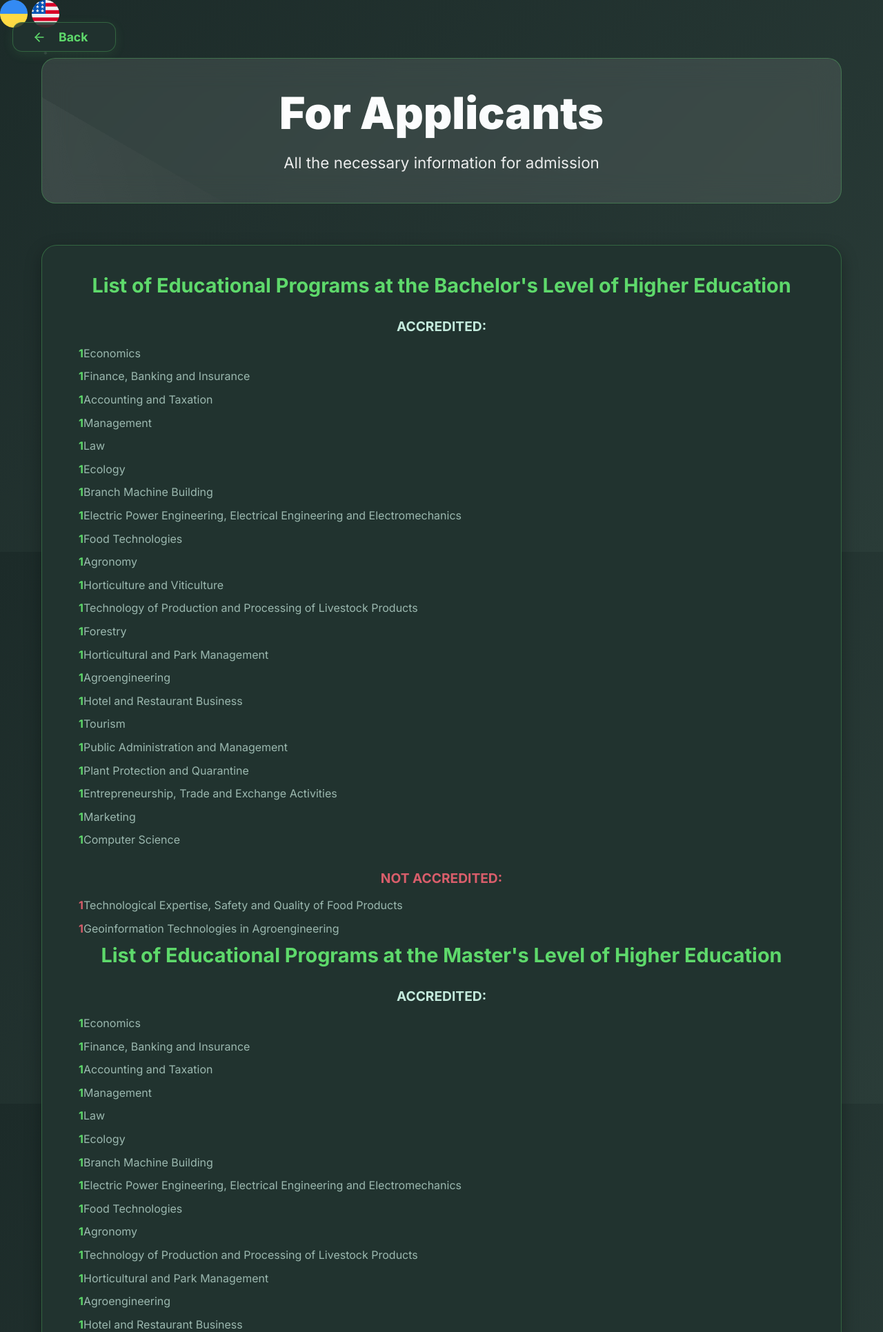
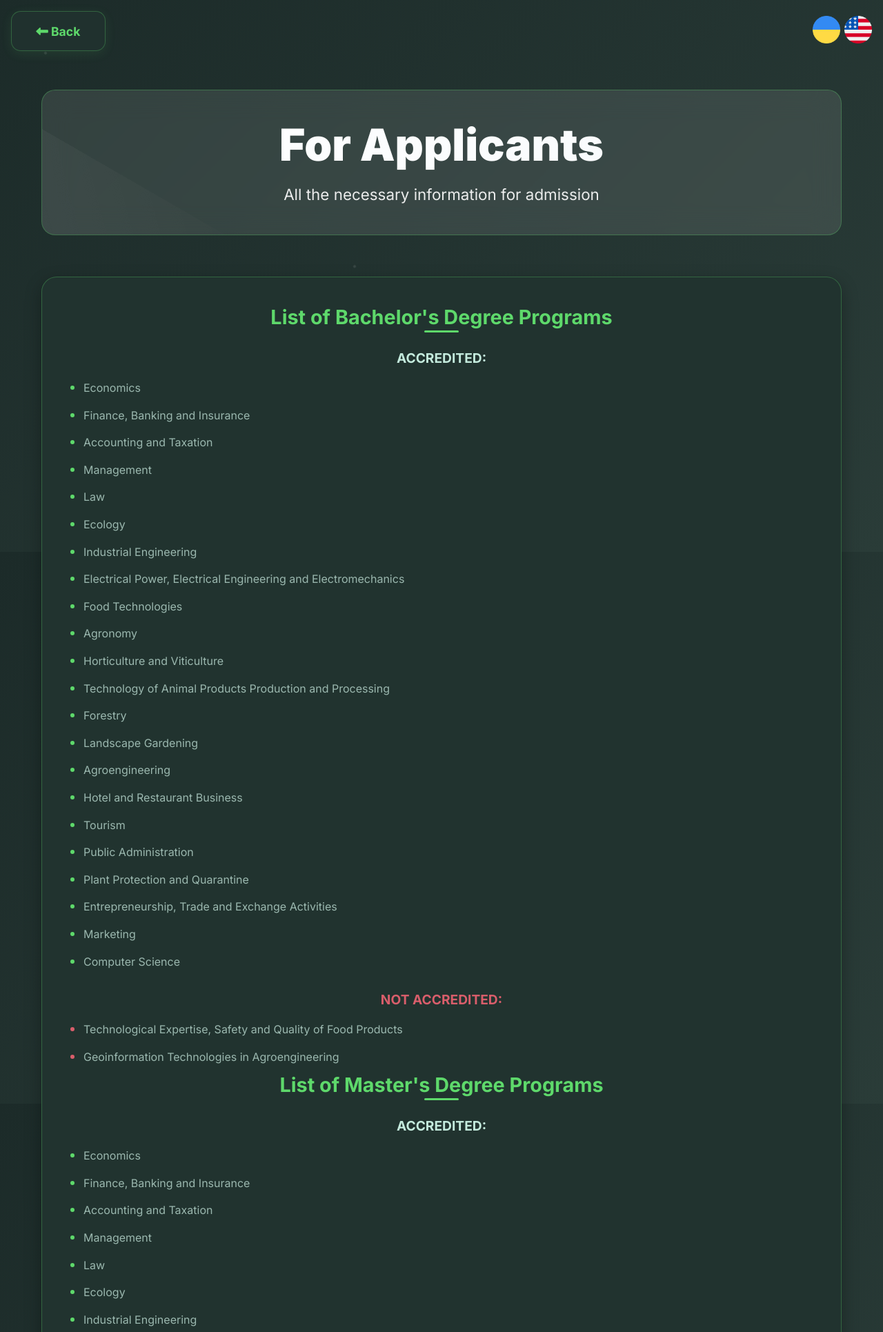
Before and after one commit to BlackGepard777/VNAU_Kiosk, a Flask app: page /en_specialities in a window 1280 px wide. Shown: the top 1931 px of the page at 69% size. Run offline with Flask 3, Linux system fonts and the light colour scheme; some libraries are stand-ins or nearby versions.

Commit message:
Перевірено сторінку Абітурієнти на двох мовах та на екрані 1920px а також виправлено сторінку з спеціальностями

```diff
--- a/templates/English_version/en_abiturient_page_list/en_specialities.html
+++ b/templates/English_version/en_abiturient_page_list/en_specialities.html
@@ -1,5 +1,6 @@
 <!DOCTYPE html>
 <html lang="en">
+
 <head>
     <meta charset="UTF-8">
     <meta name="viewport" content="width=device-width, initial-scale=1.0">
@@ -7,6 +8,7 @@
     <link rel="preconnect" href="https://fonts.googleapis.com">
     <link rel="preconnect" href="https://fonts.gstatic.com" crossorigin>
     <link href="https://fonts.googleapis.com/css2?family=Inter:wght@400;500;700;900&display=swap" rel="stylesheet">
+    <script src="https://kit.fontawesome.com/080c9e2a9a.js" crossorigin="anonymous"></script>
     <style>
         :root {
             --bg: linear-gradient(135deg, #1C2B29 0%, #2A3C38 100%);
@@ -60,10 +62,12 @@
         }
 
         @keyframes float {
+
             0%,
             100% {
                 transform: translateY(0px) rotate(0deg);
             }
+
             50% {
                 transform: translateY(-20px) rotate(180deg);
             }
@@ -88,6 +92,13 @@
             overflow: hidden;
         }
 
+        .header-main-btn {
+            display: flex;
+            justify-content: space-between;
+            align-items: center;
+            padding: 1em;
+        }
+
         .header::before {
             content: '';
             position: absolute;
@@ -103,6 +114,7 @@
             0% {
                 transform: translateX(-100%) translateY(-100%) rotate(30deg);
             }
+
             100% {
                 transform: translateX(100%) translateY(100%) rotate(30deg);
             }
@@ -129,24 +141,20 @@
         }
 
         .back-btn {
-            position: absolute;
-            width: 150px;
-            top: 32px;
-            left: 18px;
+
             font-size: 1.1em;
             color: var(--accent);
-            background: rgba(33,51,47,0.85);
-            padding: 10px 28px;
+            background: rgba(33, 51, 47, 0.85);
+            padding: 1em 2em;
             border-radius: 14px;
             text-decoration: none;
             font-weight: 600;
-            box-shadow: 0 4px 16px rgba(94,217,107,0.10);
+            box-shadow: 0 4px 16px rgba(94, 217, 107, 0.10);
             border: 1px solid var(--border);
             transition: background 0.2s, color 0.2s, transform 0.2s;
             display: inline-flex;
             align-items: center;
             gap: 12px;
-            z-index: 10;
         }
 
         .back-btn svg {
@@ -174,7 +182,7 @@
             text-align: center;
         }
 
-        /* .section-title::after {
+        .section-title::after {
             content: '';
             position: absolute;
             bottom: -5px;
@@ -184,34 +192,15 @@
             height: 3px;
             background: var(--accent);
             border-radius: 2px;
-        } */
+        }
 
        .program-list {
-            list-style: none;
-            padding: 0;
+            list-style-type: none;
+            padding-left: 0;
         }
 
-        .program-list li {
-            font-size: 1rem;
-            line-height: 1.6;
-            color: var(--text-light);
-            margin-bottom: 10px;
-            padding-left: 20px;
-            position: relative;
-        }
-        .program-list li::before {
-            content: attr(data-number);
-            color: var(--accent);
-            font-weight: bold;
-            position: absolute;
-            left: 0;
-            top: 0;
-            width: 20px;
-            text-align: right;
-            padding-right: 5px;
-        }
-
-        .program-list .accredited-section, .program-list .unaccredited-section {
+        .program-list .accredited-section,
+        .program-list .unaccredited-section {
             margin-top: 30px;
             margin-bottom: 15px;
             font-size: 1.2rem;
@@ -221,29 +210,34 @@
         }
 
         .program-list .unaccredited-section {
-            color: #d95e6b; /* A subtle red for contrast */
+            color: #d95e6b;
         }
 
-        .accredited-list, .unaccredited-list {
-            list-style-type: none;
-            padding: 0;
+        .accredited-list,
+        .unaccredited-list {
+            list-style-type: disc;
+            padding-left: 20px;
+            margin: 0;
         }
 
-        .accredited-list li, .unaccredited-list li {
-            padding-left: 20px;
-            margin-bottom: 8px;
-            position: relative;
+        .accredited-list li,
+        .unaccredited-list li {
+            font-size: 1rem;
+            line-height: 1.6;
+            color: var(--text-light);
+            margin-bottom: 10px;
         }
-        .accredited-list li::before, .unaccredited-list li::before {
-            content: counter(item);
-            counter-increment: item;
+
+        .accredited-list li::marker {
             color: var(--accent);
+            font-size: 1.2rem;
             font-weight: bold;
-            position: absolute;
-            left: 0;
         }
-        .unaccredited-list li::before {
+
+        .unaccredited-list li::marker {
             color: #d95e6b;
+            font-size: 1.2rem;
+            font-weight: bold;
         }
 
         .footer {
@@ -266,6 +260,7 @@
         }
 
         @media (min-width: 1600px) {
+
             body,
             .main-content,
             .main-content h2,
@@ -303,12 +298,9 @@
             }
 
             .back-btn {
-            top: 48px;
-            left: 48px;
                 font-size: 1.25em;
-            padding: 16px 40px;
+                padding: 1em 2em;
                 border-radius: 18px;
-            width: 250px;
             }
 
             .footer-logo {
@@ -328,6 +320,7 @@
         }
     </style>
 </head>
+
 <body>
 
     <div class="bg-particles">
@@ -337,17 +330,16 @@
         <div class="particle" style="top: 75%; left: 60%; animation-duration: 15s;"></div>
         <div class="particle" style="top: 90%; left: 80%; animation-duration: 7s;"></div>
     </div>
-    <a href="{{ url_for('en_abiturient_page') }}" class="back-btn">
-        <svg xmlns="http://www.w3.org/2000/svg" viewBox="0 0 24 24" fill="none" stroke="currentColor" stroke-width="2" stroke-linecap="round" stroke-linejoin="round">
-            <path d="M19 12H5"></path>
-            <path d="M12 19l-7-7 7-7"></path>
-        </svg>
-        Back
+    <div class="header-main-btn">
+        <a href="{{ url_for('abiturient_page') }}" class="back-btn">
+           <p><i class="fa-solid fa-left-long"></i> Back</p>
         </a>
         <div class="language-header">
             <a href="{{ url_for('specialities_page') }}"><img src="/static/images/ukraine.png" alt=""></a>
             <a href="{{ url_for('en_specialities_page') }}"><img src="/static/images/usa.png" alt=""></a>
         </div>
+    </div>
+
     <div class="container">
         <div class="header">
             <h1>For Applicants</h1>
@@ -355,94 +347,95 @@
         </div>
 
         <div class="main-content">
-            <h2 class="section-title">List of Educational Programs at the Bachelor's Level of Higher Education</h2>
+            <h2 class="section-title">List of Bachelor's Degree Programs</h2>
             <div class="program-list">
                 <div class="accredited-section">ACCREDITED:</div>
-                <ol class="accredited-list">
+                <ul class="accredited-list">
                     <li>Economics</li>
                     <li>Finance, Banking and Insurance</li>
                     <li>Accounting and Taxation</li>
                     <li>Management</li>
                     <li>Law</li>
                     <li>Ecology</li>
-                    <li>Branch Machine Building</li>
-                    <li>Electric Power Engineering, Electrical Engineering and Electromechanics</li>
+                    <li>Industrial Engineering</li>
+                    <li>Electrical Power, Electrical Engineering and Electromechanics</li>
                     <li>Food Technologies</li>
                     <li>Agronomy</li>
                     <li>Horticulture and Viticulture</li>
-                    <li>Technology of Production and Processing of Livestock Products</li>
+                    <li>Technology of Animal Products Production and Processing</li>
                     <li>Forestry</li>
-                    <li>Horticultural and Park Management</li>
+                    <li>Landscape Gardening</li>
                     <li>Agroengineering</li>
                     <li>Hotel and Restaurant Business</li>
                     <li>Tourism</li>
-                    <li>Public Administration and Management</li>
+                    <li>Public Administration</li>
                     <li>Plant Protection and Quarantine</li>
                     <li>Entrepreneurship, Trade and Exchange Activities</li>
                     <li>Marketing</li>
                     <li>Computer Science</li>
-                </ol>
+                </ul>
                 <div class="unaccredited-section">NOT ACCREDITED:</div>
-                <ol class="unaccredited-list" start="23">
+                <ul class="unaccredited-list">
                     <li>Technological Expertise, Safety and Quality of Food Products</li>
                     <li>Geoinformation Technologies in Agroengineering</li>
-                </ol>
+                </ul>
             </div>
 
-            <h2 class="section-title">List of Educational Programs at the Master's Level of Higher Education</h2>
+            <h2 class="section-title">List of Master's Degree Programs</h2>
             <div class="program-list">
                 <div class="accredited-section">ACCREDITED:</div>
-                <ol class="accredited-list">
+                <ul class="accredited-list">
                     <li>Economics</li>
                     <li>Finance, Banking and Insurance</li>
                     <li>Accounting and Taxation</li>
                     <li>Management</li>
                     <li>Law</li>
                     <li>Ecology</li>
-                    <li>Branch Machine Building</li>
-                    <li>Electric Power Engineering, Electrical Engineering and Electromechanics</li>
+                    <li>Industrial Engineering</li>
+                    <li>Electrical Power, Electrical Engineering and Electromechanics</li>
                     <li>Food Technologies</li>
                     <li>Agronomy</li>
-                    <li>Technology of Production and Processing of Livestock Products</li>
-                    <li>Horticultural and Park Management</li>
+                    <li>Technology of Animal Products Production and Processing</li>
+                    <li>Landscape Gardening</li>
                     <li>Agroengineering</li>
                     <li>Hotel and Restaurant Business</li>
                     <li>Tourism</li>
-                    <li>Public Administration and Management</li>
+                    <li>Public Administration</li>
                     <li>Veterinary Hygiene, Sanitation and Expertise</li>
-                </ol>
+                </ul>
                 <div class="unaccredited-section">NOT ACCREDITED:</div>
-                <ol class="unaccredited-list" start="18">
+                <ul class="unaccredited-list">
                     <li>Veterinary Medicine</li>
                     <li>Forestry</li>
-                </ol>
+                </ul>
             </div>
 
-            <h2 class="section-title">List of Educational Programs at the Educational and Scientific Level of Higher Education</h2>
+            <h2 class="section-title">List of Doctoral Degree Programs</h2>
             <div class="program-list">
                 <div class="accredited-section">ACCREDITED:</div>
-                <ol class="accredited-list">
+                <ul class="accredited-list">
                     <li>Economics</li>
                     <li>Materials Science</li>
-                    <li>Branch Machine Building</li>
+                    <li>Industrial Engineering</li>
                     <li>Agronomy</li>
-                    <li>Technology of Production and Processing of Livestock Products</li>
+                    <li>Technology of Animal Products Production and Processing</li>
                     <li>Accounting and Taxation</li>
-                </ol>
+                </ul>
                 <div class="unaccredited-section">NOT ACCREDITED:</div>
-                <ol class="unaccredited-list" start="7">
+                <ul class="unaccredited-list">
                     <li>Food Technologies</li>
                     <li>Veterinary Hygiene, Sanitation and Expertise</li>
-                </ol>
+                </ul>
             </div>
         </div>
 
         <footer class="footer">
             <div class="footer-logo">
-                © 2025 VNAU. Information on the site may be updated. For current data, please contact the Admissions Committee.
+                © 2025 VNAU. The information on the website may be updated. Please check the Admission Committee for current data.
             </div>
         </footer>
     </div>
 
 </body>
+
 </html>
--- a/templates/abiturient.html
+++ b/templates/abiturient.html
@@ -23,7 +23,7 @@
 
 <body>
     <div class="header-leanguage-abiturient">
-        <a href="/" class="back-btn"><p><i class="fa-solid fa-left-long"></i>Назад</p></a>
+        <a href="/" class="back-btn"><p><i class="fa-solid fa-left-long"></i> Назад</p></a>
         <div class="language-header">
             <a href="{{ url_for('abiturient_page') }}"><img src="/static/images/ukraine.png" alt=""></a>
             <a href="{{ url_for('en_abiturient_page') }}"><img src="/static/images/usa.png" alt=""></a>
--- a/templates/abiturient_page_list/about.html
+++ b/templates/abiturient_page_list/about.html
@@ -350,10 +350,6 @@
     </div>
     <div class="header-btn-main">
         <a href="{{ url_for('abiturient_page') }}" class="back-btn">
-            <!-- <svg xmlns="http://www.w3.org/2000/svg" viewBox="0 0 24 24" fill="none" stroke="currentColor" stroke-width="2" stroke-linecap="round" stroke-linejoin="round">
-                <path d="M19 12H5"></path>
-                <path d="M12 19l-7-7 7-7"></path>
-            </svg> -->
            <p><i class="fa-solid fa-left-long"></i> Назад</p>
         </a>
         <div class="language-header">
--- a/templates/abiturient_page_list/admission.html
+++ b/templates/abiturient_page_list/admission.html
@@ -397,11 +397,6 @@
 
     <div class="header-main-btn">
         <a href="{{ url_for('abiturient_page') }}" class="back-btn">
-            <!-- <svg xmlns="http://www.w3.org/2000/svg" viewBox="0 0 24 24" fill="none" stroke="currentColor" stroke-width="2"
-                stroke-linecap="round" stroke-linejoin="round">
-                <path d="M19 12H5"></path>
-                <path d="M12 19l-7-7 7-7"></path>
-            </svg> -->
             <p><i class="fa-solid fa-left-long"></i> Назад</p>
         </a>
         <div class="language-header">
--- a/templates/abiturient_page_list/contacts.html
+++ b/templates/abiturient_page_list/contacts.html
@@ -350,8 +350,6 @@
     </div>
     <div class="header-main-btn">
         <a href="{{ url_for('abiturient_page') }}" class="back-btn">
-            <!-- <svg xmlns="http://www.w3.org/2000/svg" viewBox="0 0 24 24" fill="none" stroke="currentColor" stroke-width="2"
-                stroke-linecap="round" stroke-linejoin="round"> -->
                 <path d="M19 12H5"></path>
                 <path d="M12 19l-7-7 7-7"></path>
             </svg>
--- a/templates/abiturient_page_list/documents.html
+++ b/templates/abiturient_page_list/documents.html
@@ -382,10 +382,6 @@
     </div>
     <div class="header-main-btn">
         <a href="{{ url_for('abiturient_page') }}" class="back-btn">
-            <!-- <svg xmlns="http://www.w3.org/2000/svg" viewBox="0 0 24 24" fill="none" stroke="currentColor" stroke-width="2" stroke-linecap="round" stroke-linejoin="round">
-                <path d="M19 12H5"></path>
-                <path d="M12 19l-7-7 7-7"></path>
-            </svg> -->
            <p><i class="fa-solid fa-left-long"></i> Назад</p>
         </a>
         <div class="language-header">
--- a/templates/abiturient_page_list/tution.html
+++ b/templates/abiturient_page_list/tution.html
@@ -360,8 +360,6 @@
     </div>
     <div class="header-main-btn">
         <a href="{{ url_for('abiturient_page') }}" class="back-btn">
-            <!-- <svg xmlns="http://www.w3.org/2000/svg" viewBox="0 0 24 24" fill="none" stroke="currentColor" stroke-width="2"
-                stroke-linecap="round" stroke-linejoin="round"> -->
                 <path d="M19 12H5"></path>
                 <path d="M12 19l-7-7 7-7"></path>
             </svg>
```
Also changed, not shown: templates/English_version/en_abiturient.html (+8 -7 lines), templates/English_version/en_abiturient_page_list/en_about.html (+22 -22 lines), templates/English_version/en_abiturient_page_list/en_admission.html (+22 -22 lines), templates/English_version/en_abiturient_page_list/en_contacts.html (+22 -19 lines), templates/English_version/en_abiturient_page_list/en_documents.html (+22 -22 lines), templates/English_version/en_abiturient_page_list/en_rules.html (+17 -18 lines), templates/English_version/en_abiturient_page_list/en_studentlife.html (+22 -22 lines), templates/English_version/en_abiturient_page_list/en_tution.html (+25 -21 lines), templates/abiturient_page_list/rules.html (+1 -6 lines), templates/abiturient_page_list/specialities.html (+14 -53 lines). Lines whose indentation alone changed are shown as unchanged.
